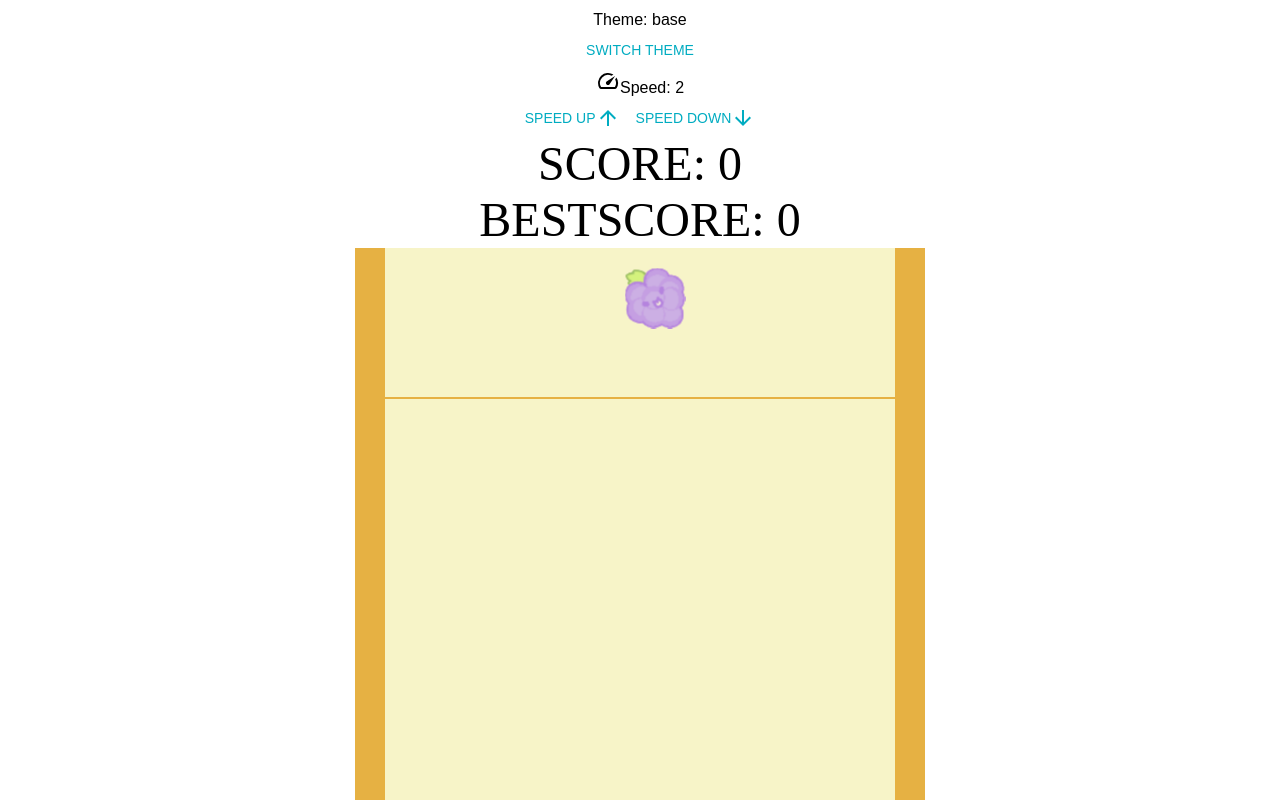
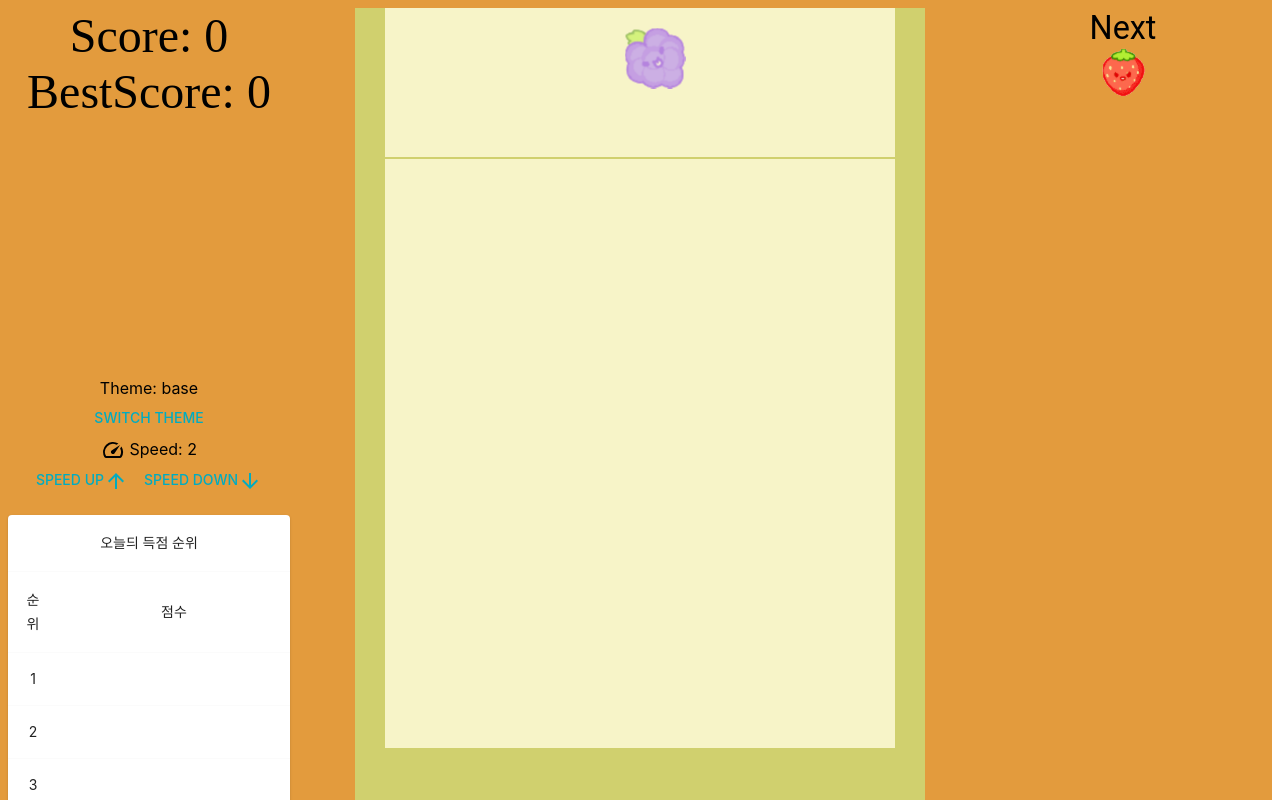
Before and after one commit to wlgh325/suika-game-react, a React (Create React App) app: page / in a window 1280 px wide. Shown: the top 800 px of the page. Built offline with nearby package versions, Linux system fonts and the light colour scheme.

Commit message:
Add LeaderBoard

```diff
--- a/package.json
+++ b/package.json
@@ -18,7 +18,8 @@
     "react": "^18.2.0",
     "react-dom": "^18.2.0",
     "react-router-dom": "^6.20.0",
-    "react-scripts": "5.0.1"
+    "react-scripts": "5.0.1",
+    "seedrandom": "^3.0.5"
   },
   "scripts": {
     "start": "react-scripts start",
--- a/src/components/Control.js
+++ b/src/pages/components/Control.js
@@ -1,6 +1,6 @@
 import {observer} from "mobx-react-lite";
-import {useStore} from "../store";
-import {Box, Button, Typography} from "@mui/material"
+import {useStore} from "../../store";
+import {Box, Typography} from "@mui/material"
 import {ArrowDownward, ArrowUpward, Speed} from "@mui/icons-material";
 import {ControlButton} from "./index";
 
@@ -18,7 +18,7 @@ const Control = () => {
                     initScore();
                 }
             }}>Switch Theme</ControlButton>
-            <Typography><Speed/>Speed: {speed} </Typography>
+            <Typography><Speed sx={{verticalAlign: "middle"}}/> Speed: {speed} </Typography>
             <ControlButton onClick={increaseSpeed}>speed Up <ArrowUpward/></ControlButton>
             <ControlButton onClick={decreaseSpeed}>speed Down <ArrowDownward/></ControlButton> <br/>
         </Box>
--- a/src/components/Game.js
+++ b/src/pages/components/Game.js
@@ -1,29 +1,28 @@
 import {Body, Bodies, Engine, Events, Render, Runner, World} from "matter-js"
 import {observer} from "mobx-react-lite"
 import {useEffect, useRef, useMemo} from "react"
-import {useStore} from "../store";
+import {useStore} from "../../store";
 
 const Game = () => {
     const gameInfoStore = useStore("gameInfoStore");
-    const {addScore, initScore, updateBestScore} = useStore("scoreStore")
-    const {theme, gravityY, gameCount, increaseGameCount} = gameInfoStore;
+    const {addScore, initScore, updateScoreList } = useStore("scoreStore")
+    const {theme, gravityY, gameCount, increaseGameCount, setFruitIndex} = gameInfoStore;
     const canvasRef = useRef(null);
 
     const gameOver = () => {
         alert("game Over");
 
         increaseGameCount();
-        updateBestScore();
-        initScore()
+        updateScoreList();
     }
 
     const fruits = useMemo(() => gameInfoStore.fruits, [theme]);
     useEffect(() => {
+        initScore();
         const engine = Engine.create();
         const render = Render.create({
         engine,
         canvas: canvasRef.current,
-        element: document.body,
         options: {
             wireframes: false,
             background: "#F7F4C8",
@@ -37,24 +36,24 @@ const Game = () => {
 
         const leftWall = Bodies.rectangle(15, 370, 30, 740, {
             isStatic: true,
-        render: { fillStyle: "#E6B143" }
+            render: { fillStyle: "#d0d06e" }
         });
 
         const rightWall = Bodies.rectangle(555, 370, 30, 740, {
             isStatic: true,
-        render: { fillStyle: "#E6B143" }
+            render: { fillStyle: "#d0d06e" }
         });
 
         const ground = Bodies.rectangle(285, 770, 570, 60, {
             isStatic: true,
-        render: { fillStyle: "#E6B143" }
+            render: { fillStyle: "#d0d06e" }
         });
 
         const topLine = Bodies.rectangle(285, 150, 570, 2, {
             name: "topLine",
             isStatic: true,
             isSensor: true,
-        render: { fillStyle: "#E6B143" }
+            render: { fillStyle: "#d0d06e" }
         })
 
         World.add(world, [leftWall, rightWall, ground, topLine]);
@@ -68,11 +67,10 @@ const Game = () => {
         let interval = null;
 
         function addFruit() {
-        const index = Math.floor(Math.random() * 5);
-        const fruit = fruits[index];
-
+            setFruitIndex();
+            const fruit = fruits[gameInfoStore.currentFruitIndex];
             const body = Bodies.circle(300, 50, fruit.radius, {
-            index: index,
+                index: gameInfoStore.currentFruitIndex,
                 isSleeping: true,
                 render: {
                 sprite: { texture: `${fruit.name}.png` }
@@ -80,9 +78,8 @@ const Game = () => {
                 restitution: 0.2,
             });
 
+            currentFruit = fruit;
             currentBody = body;
-        currentFruit = fruit;
-
             World.add(world, body);
         }
 
@@ -152,6 +149,9 @@ const Game = () => {
 
             addScore(fruits[index].score * 2);
 
+            if (index === 1) {
+                gameOver();
+            }
             if (index === fruits.length - 1) {
                 return;
             }
--- /dev/null
+++ b/src/pages/components/LeaderBoard.js
@@ -0,0 +1,58 @@
+import {observer} from "mobx-react-lite";
+import {Box, Paper, Table, TableBody, TableCell, TableContainer, TableHead, TableRow, Typography} from "@mui/material";
+import _ from "lodash";
+import {useStore} from "../../store";
+
+const LeaderBoard = () => {
+    const {sortedScoreList} = useStore("scoreStore");
+    const columns = [
+        {id: "rank", label: "순위", minWidth: 10},
+        {id: "score", label: "점수", minWidth: 200},
+    ]
+
+    return (
+        <TableContainer component={Paper}>
+            <Table sx={{ minWidth: 250 }}>
+                <TableHead>
+                    <TableRow>
+                        <TableCell align="center" colSpan={2}>오늘듸 득점 순위</TableCell>
+                    </TableRow>
+                    <TableRow>
+                        {_.map(columns, (column, index) => (
+                                <TableCell
+                                    key={column.id}
+                                    style={{top: 57, minWidth: column.minWidth}}
+                                    align="center"
+                                >
+                                    {column.label}
+                                </TableCell>
+                        ))}
+                    </TableRow>
+                </TableHead>
+                <TableBody>
+                    {/*{_.map(scoreList, (score, index) => (*/}
+                    {/*    <TableRow hover tabIndex={-1} key={index}>*/}
+                    {/*        {_.map(columns, (column, index) => (*/}
+                    {/*            <TableCell key={column.id} align="center">{score}</TableCell>*/}
+                    {/*        ))}*/}
+                    {/*    </TableRow>*/}
+                    {/*))}*/}
+                    <TableRow hover tabIndex={-1} key={1}>
+                        <TableCell key="rank" align="center">1</TableCell>
+                        <TableCell key="score" align="center">{_.at(sortedScoreList, 0)}</TableCell>
+                    </TableRow>
+                    <TableRow hover tabIndex={-1} key={2}>
+                        <TableCell key="rank" align="center">2</TableCell>
+                        <TableCell key="score" align="center">{_.at(sortedScoreList, 1)}</TableCell>
+                    </TableRow>
+                    <TableRow hover tabIndex={-1} key={3}>
+                        <TableCell key="rank" align="center">3</TableCell>
+                        <TableCell key="score" align="center">{_.at(sortedScoreList, 2)}</TableCell>
+                    </TableRow>
+                </TableBody>
+            </Table>
+        </TableContainer>
+    )
+}
+
+export default observer(LeaderBoard);
--- /dev/null
+++ b/src/pages/components/NextFruitPanel.js
@@ -0,0 +1,17 @@
+import {observer} from "mobx-react-lite";
+import {Box, Typography} from "@mui/material";
+import {useStore} from "../../store";
+
+const NextFruitPanel = () => {
+    const gameInfoStore = useStore("gameInfoStore");
+    const nextFruit = gameInfoStore.fruits[gameInfoStore.nextFruitIndex]
+
+    return (
+        <Box>
+            <Typography variant="h4" fontFamily="Roboto">Next</Typography>
+            <img src={`${nextFruit.name}.png`} alt=""/>
+        </Box>
+    )
+}
+
+export default observer(NextFruitPanel);
--- a/src/components/Score.js
+++ b/src/pages/components/Score.js
@@ -1,12 +1,12 @@
 import {observer} from "mobx-react-lite";
-import {useStore} from "../store";
+import {useStore} from "../../store";
 import {Box, Grid, Typography } from "@mui/material";
 
 const Score = () => {
-    const {score, bestScore} = useStore("scoreStore");
+    const {currentScore, bestScore} = useStore("scoreStore");
     return (
         <Box>
-            <Typography variant="h3">Score: {score}</Typography>
+            <Typography variant="h3">Score: {currentScore}</Typography>
             <Typography variant="h3">BestScore: {bestScore}</Typography>
         </Box>
     )
--- a/src/components/index.js
+++ b/src/pages/components/index.js
@@ -1,4 +1,4 @@
 export { default as Score } from "./Score";
 export { default as Control } from "./Control";
 export { default as Game } from "./Game";
-export { ControlButton } from "./Button";
+export { ControlButton } from "../../components/Button";
--- a/src/pages/home/View.js
+++ b/src/pages/home/View.js
@@ -1,12 +1,38 @@
-import {Control, Game, Score} from "../../components";
+import {Control, Game, Score} from "../components";
+import {Box, Grid} from "@mui/material";
+import NextFruitPanel from "../components/NextFruitPanel";
+import {observer} from "mobx-react-lite";
+import LeaderBoard from "../components/LeaderBoard";
+
+const LeftPanel = () => {
+    return (
+        <Grid item xs container direction="column" spacing={2}>
+            <Grid item xs>
+                <Score/>
+            </Grid>
+            <Grid item>
+                <Control/>
+            </Grid>
+            <Grid item>
+                <LeaderBoard/>
+            </Grid>
+        </Grid>
+    )
+}
 
 const Home = () => {
    return (
-       <>
-           <Control/>
-           <Score/>
-           <Game/>
-       </>
+       <Grid container spacing={3} sx={{backgroundColor: "#e39b3d"}}>
+           <Grid item xs={3} sm={3} container>
+               <LeftPanel/>
+           </Grid>
+           <Grid item xs={6} sm={6}>
+               <Game/>
+           </Grid>
+           <Grid item xs={3} sm={3}>
+               <NextFruitPanel/>
+           </Grid>
+       </Grid>
    )
 }
 
--- a/src/store/GameInfoStore.js
+++ b/src/store/GameInfoStore.js
@@ -1,6 +1,7 @@
 import {action, computed, makeObservable, observable} from "mobx";
 import RootStore from "./RootStore";
 import {FRUITS_BASE, FRUITS_HLW} from "../fruits";
+import sr from "seedrandom";
 
 class GameInfoStore extends RootStore {
     speed = 2;
@@ -8,6 +9,9 @@ class GameInfoStore extends RootStore {
     gameCount = 0;
     theme = "base";
     gravityY = 1.5;
+    currentFruitIndex = 0;
+    nextFruitIndex = 0;
+    random;
 
     constructor(rootStore) {
         super();
@@ -17,13 +21,18 @@ class GameInfoStore extends RootStore {
             step: observable,
             gameCount: observable,
             theme: observable,
+            currentFruitIndex: observable,
+            nextFruitIndex: observable,
             distance: computed,
             fruits: computed,
             increaseGameCount: action,
             increaseSpeed: action,
             decreaseSpeed: action,
             switchTheme: action,
+            setFruitIndex: action,
         })
+
+        this.random = sr();
     }
 
     increaseSpeed = () => ++this.speed;
@@ -43,6 +52,11 @@ class GameInfoStore extends RootStore {
         }
     }
 
+    setFruitIndex = () => {
+        this.currentFruitIndex = this.nextFruitIndex
+        this.nextFruitIndex = Math.floor(this.random() * 5);
+    }
+
     increaseGameCount = () => ++this.gameCount;
 
     switchTheme = () => this.theme = this.theme === "base" ? "halloween" : "base";
--- a/src/store/ScoreStore.js
+++ b/src/store/ScoreStore.js
@@ -1,31 +1,38 @@
-import {action, makeObservable, observable} from "mobx";
+import {action, computed, makeObservable, observable} from "mobx";
 import RootStore from "./RootStore";
 
 class ScoreStore extends RootStore {
-    score = 0;
-    bestScore = 0;
+    currentScore = 0;
+    scoreList = [];
 
     constructor(rootStore) {
         super();
         this.rootStore = rootStore;
         makeObservable(this, {
-            score: observable,
-            bestScore: observable,
+            currentScore: observable,
+            scoreList: observable,
+            bestScore: computed,
+            sortedScoreList: computed,
             addScore: action,
             initScore: action,
-            updateBestScore: action
         })
     }
 
-    addScore = (point) => this.score = this.score + point;
+    get bestScore() {
+        // this.scoreList.sort();
+        // return this.scoreList.length === 0 ? 0 : this.scoreList[0];
+        return this.scoreList.length === 0 ? 0 : Math.max(...this.scoreList);
+    }
 
-    initScore = () => this.score = 0;
+    get sortedScoreList() {
+        return this.scoreList.slice().sort((a,b) => b - a);
+    }
 
-    updateBestScore = () => {
-        if (this.bestScore < this.score) {
-            this.bestScore = this.score;
-        }
-    }
+    addScore = (point) => this.currentScore = this.currentScore + point;
+
+    updateScoreList = () => this.scoreList.push(this.currentScore);
+
+    initScore = () => this.currentScore = 0;
 }
 
 export default ScoreStore;
--- a/src/theme/index.js
+++ b/src/theme/index.js
@@ -1,10 +1,12 @@
-import {createTheme} from "@mui/material/styles"
+import {createTheme, responsiveFontSizes} from "@mui/material/styles"
 import typography from "./typography";
 import palette from "./palette";
 
-const theme = createTheme({
+let theme = createTheme({
     typography,
     palette,
 })
 
+theme = responsiveFontSizes(theme);
+
 export default theme;
--- a/src/theme/typography.js
+++ b/src/theme/typography.js
@@ -1,7 +1,18 @@
 import palette from "./palette";
 
 const typography = {
-    fontFamily: ["sans-serif", "Arial"].join(","),
+    fontFamily: [
+        '-apple-system',
+        'BlinkMacSystemFont',
+        '"Segoe UI"',
+        'Roboto',
+        '"Helvetica Neue"',
+        'Arial',
+        'sans-serif',
+        '"Apple Color Emoji"',
+        '"Segoe UI Emoji"',
+        '"Segoe UI Symbol"',
+    ].join(","),
     fontWeightRegular: 400,
     fontWeightMedium: 500,
     fontWeightBold: 700,
@@ -12,14 +23,13 @@ const typography = {
     h2: {
         fontFamily: "",
         fontWeight: 700,
+        textTransform: "uppercase",
     },
     h3: {
         fontFamily: "",
-        textTransform: "uppercase",
     },
     h4: {
         fontFamily: "",
-        fontSize: 17,
         color: palette.common.black
     },
     h5: {
```
Also changed, not shown: 1 other file (tests, documents, lock files or other folders). Lines whose indentation alone changed are shown as unchanged.
